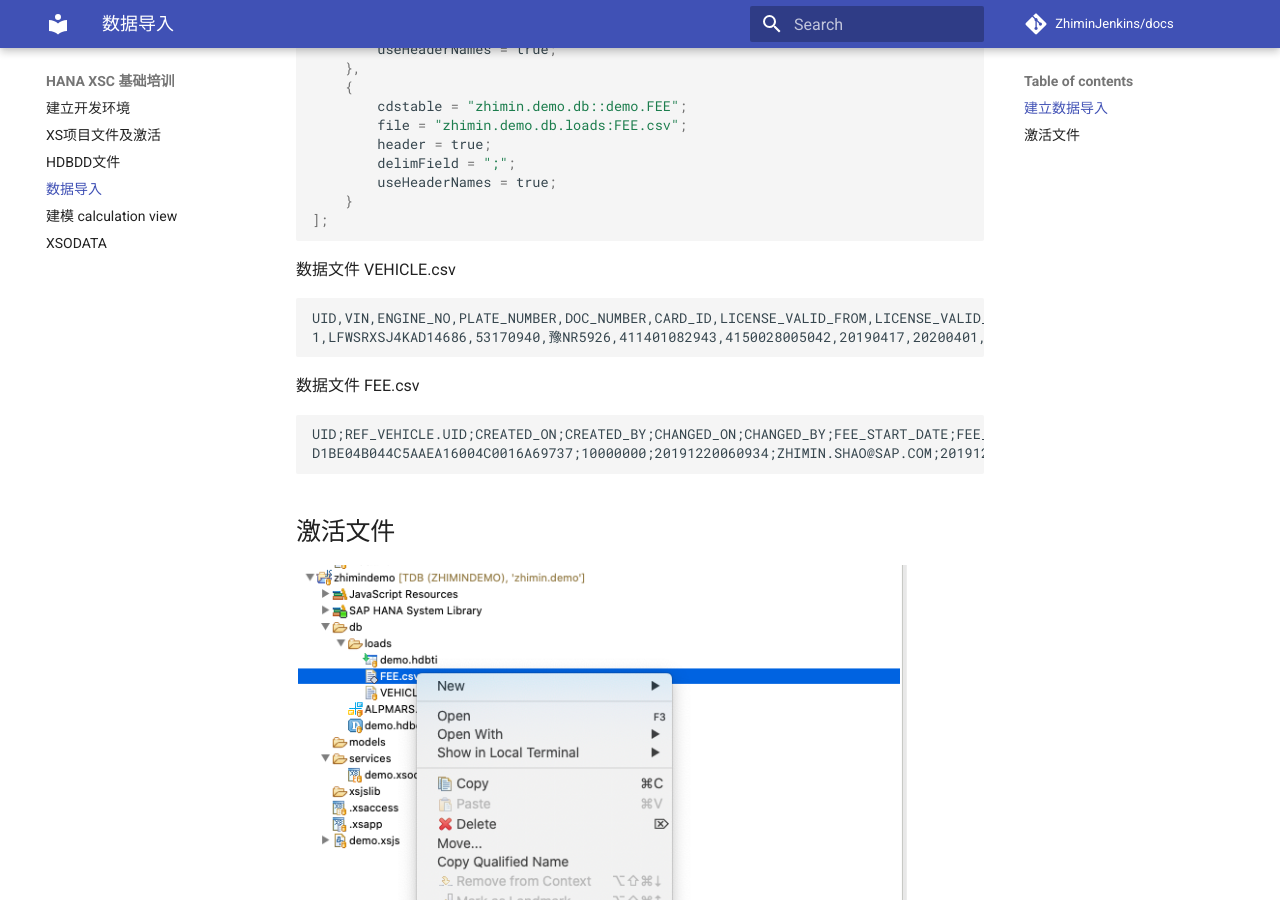
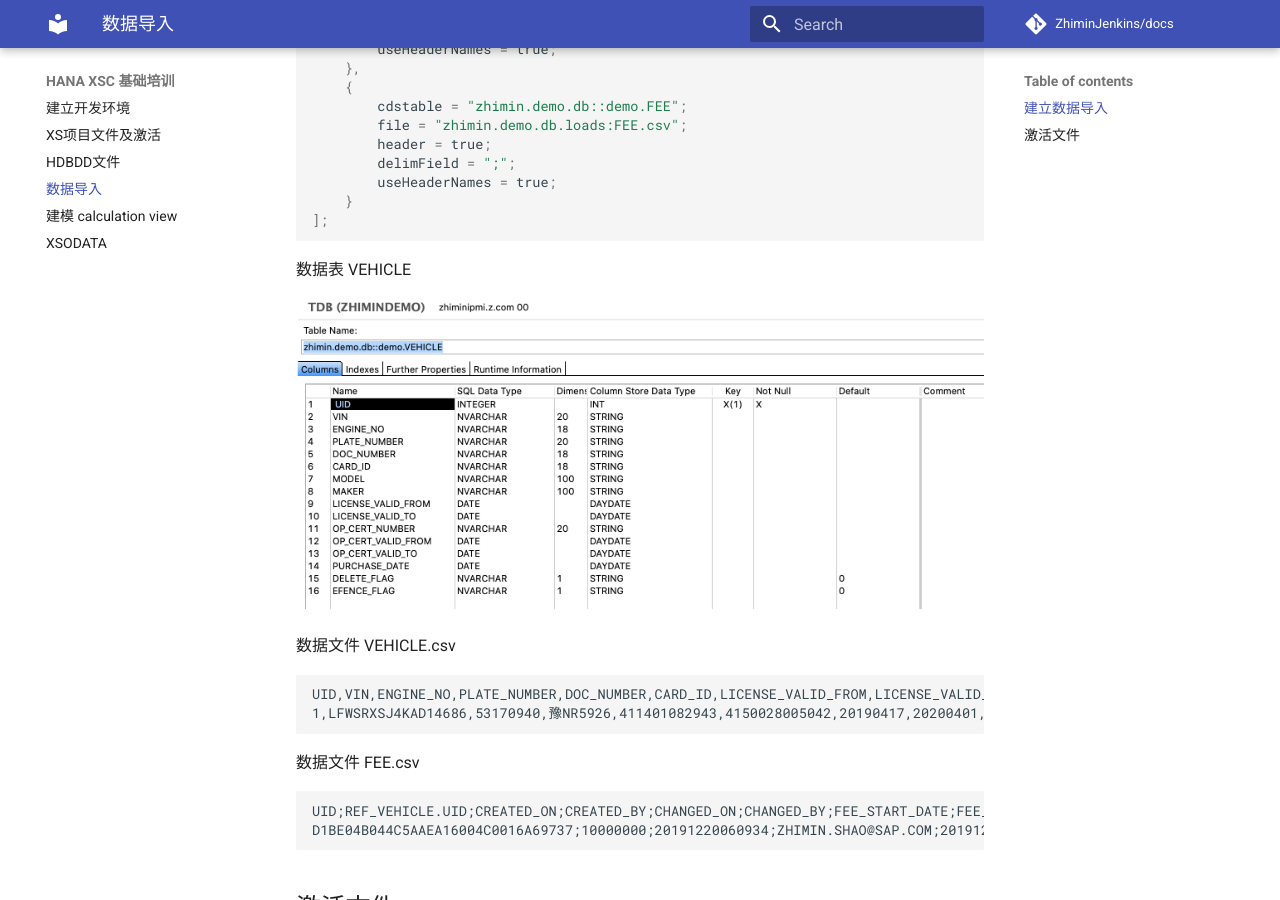
Before and after one commit to shaozhm/alpmars-training, an MkDocs documentation site: the page built from docs/data-load.md, in a window 1280 px wide and 900 px high, scrolled down 338 px. Built offline with MkDocs 1.6.1 and Material for MkDocs 9.7.7, drawn with Linux system fonts in a browser that asks for light colours; old or Windows-style settings are respelled for this version of MkDocs.

Commit message:
zhimin update

````diff
--- a/docs/data-load.md
+++ b/docs/data-load.md
@@ -20,6 +20,9 @@ import = [
 ];
 
 ```
+数据表 VEHICLE
+
+![table_vehicle](./images/table_vehicle.png)
 
 数据文件 VEHICLE.csv
 
````
Also changed, not shown: docs/images/table_vehicle.png (added).
